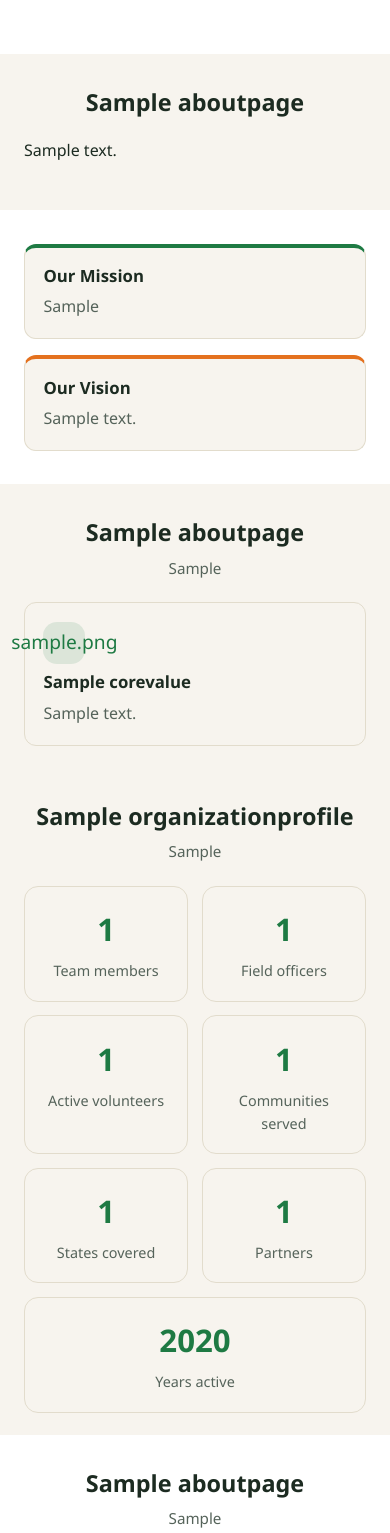
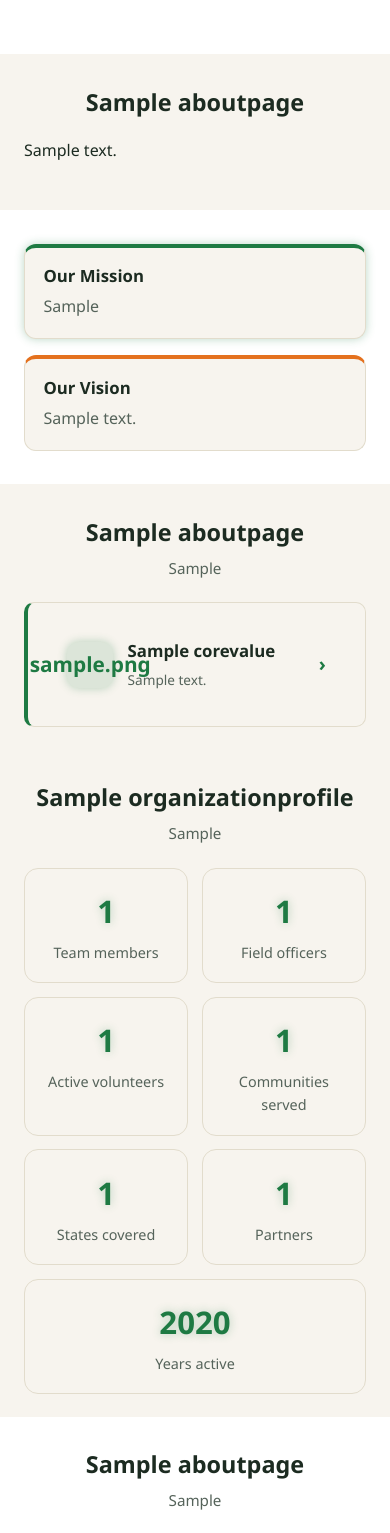
Before and after one commit to KENEDdan/SAFE_web, a Django app: page /about/ in a window 390 px wide. Shown: the part 717-2250 px from the top of the page. Run offline with Django 5.2, Linux system fonts and the light colour scheme; tables that the repository leaves empty hold one stand-in row (values such as "Sample post"); grey boxes marked "Sample" are stand-in pictures.

Commit message:
Consolidate nav into the hamburger drawer, add glow accents, expandable tiles
- Header now always shows the hamburger drawer (which already listed
  every page plus Staff Login/Console) instead of a separate desktop
  nav bar duplicating a subset of links.
- Core values (About) and programmes/themes (What We Do) render as
  expandable <details> tiles: title + short teaser always visible,
  full description revealed on click — works the same on touch and
  desktop.
- Added a green glow treatment (header border, primary/outline
  buttons, icon badges, feature cards, stat numbers, drawer link
  hover) using new --glow-green/--glow-green-soft tokens.

Co-Authored-By: Claude Sonnet 5 <noreply@anthropic.com>

```diff
--- a/static/css/main.css
+++ b/static/css/main.css
@@ -15,6 +15,8 @@
   --border: #E2DCCC;
   --danger: #C0392B;
   --shadow: 0 6px 20px rgba(20, 83, 45, 0.08);
+  --glow-green: 0 0 16px rgba(30, 122, 67, 0.45), 0 0 38px rgba(30, 122, 67, 0.2);
+  --glow-green-soft: 0 0 10px rgba(30, 122, 67, 0.3);
 }
 
 [data-theme="dark"] {
@@ -59,6 +61,7 @@ h1, h2, h3, h4 { line-height: 1.2; color: var(--text); }
   padding: clamp(0.55rem, 1.4vw + 0.35rem, 1rem) clamp(0.85rem, 3vw, 2.5rem);
   background: var(--bg);
   border-bottom: 3px solid var(--green);
+  box-shadow: 0 2px 20px rgba(30, 122, 67, 0.35);
   position: sticky;
   top: 0;
   z-index: 60;
@@ -77,15 +80,10 @@ h1, h2, h3, h4 { line-height: 1.2; color: var(--text); }
   white-space: nowrap; overflow: hidden; text-overflow: ellipsis;
 }
 
-.primary-nav { display: none; gap: 1.25rem; }
-.primary-nav a { color: var(--text); text-decoration: none; font-weight: 600; font-size: 0.92rem; }
-.primary-nav a:hover, .primary-nav a.active { color: var(--green); }
-@media (min-width: 1024px) { .primary-nav { display: flex; } .hamburger-btn { display: none; } }
-
 .nav-actions { display: flex; align-items: center; gap: clamp(0.35rem, 1vw, 0.85rem); flex: none; }
 
-/* Tablet & phone: the desktop nav is already hidden — keep the top bar to one
-   tidy row by trimming the wordmark tagline and the toggle labels. */
+/* The hamburger drawer is the only nav at every width — keep the top bar to
+   one tidy row by trimming the wordmark tagline on narrower screens. */
 @media (max-width: 1023px) {
   .brand-name .brand-tagline { display: none; }
 }
@@ -167,11 +165,13 @@ body { top: 0 !important; position: static !important; }
   transition: transform 0.12s ease, opacity 0.15s ease, box-shadow 0.15s ease;
 }
 .btn:hover { transform: translateY(-2px); }
-.btn-primary { background: var(--green); color: #fff; }
+.btn-primary { background: var(--green); color: #fff; box-shadow: var(--glow-green-soft); }
+.btn-primary:hover { box-shadow: var(--glow-green); }
 .btn-accent, .btn-donate { background: var(--orange); color: #fff; }
 .btn-secondary { background: var(--surface-2); color: var(--text); border: 1px solid var(--border); }
 .btn-danger { background: var(--danger); color: #fff; }
 .btn-outline { background: transparent; border: 1px solid var(--green); color: var(--green); }
+.btn-outline:hover { box-shadow: var(--glow-green-soft); }
 .btn-sm { padding: 0.4rem 1rem; font-size: 0.82rem; }
 .btn-block { display: block; width: 100%; }
 
@@ -226,22 +226,48 @@ main.page { min-height: 60vh; }
   border-radius: 14px;
   padding: 1.6rem;
 }
-.card-feature { border-top: 4px solid var(--green); }
+.card-feature { border-top: 4px solid var(--green); box-shadow: var(--glow-green-soft); }
 .card-accent { border-top: 4px solid var(--orange); }
 .card h3 { margin: 0 0 0.5rem; font-size: 1.15rem; }
 .card p { margin: 0; color: var(--muted-ink); }
 .card .icon-badge {
   width: 52px; height: 52px; border-radius: 14px; display: flex; align-items: center;
   justify-content: center; font-size: 1.5rem; background: rgba(30, 122, 67, 0.12);
-  color: var(--green); margin-bottom: 1rem;
+  color: var(--green); margin-bottom: 1rem; box-shadow: var(--glow-green-soft);
 }
+
+/* ---------- Expandable tiles (core values, programmes, themes) ---------- */
+.tile-grid { display: grid; gap: 1.1rem; grid-template-columns: repeat(auto-fit, minmax(min(280px, 100%), 1fr)); }
+.tile {
+  background: var(--surface); border: 1px solid var(--border); border-radius: 14px;
+  overflow: hidden; transition: box-shadow 0.2s ease, border-color 0.2s ease;
+}
+.tile[open], .tile:hover { border-color: var(--green); box-shadow: var(--glow-green-soft); }
+.tile-summary {
+  list-style: none; cursor: pointer; display: flex; align-items: center;
+  gap: 0.9rem; padding: 1.3rem 1.5rem; font-weight: 700; font-size: 1.05rem;
+}
+.tile-summary::-webkit-details-marker { display: none; }
+.tile-summary::marker { content: ""; }
+.tile-icon {
+  width: 46px; height: 46px; border-radius: 12px; display: flex; align-items: center;
+  justify-content: center; font-size: 1.3rem; background: rgba(30, 122, 67, 0.12);
+  color: var(--green); flex: none; box-shadow: var(--glow-green-soft);
+}
+.tile-heading { flex: 1 1 auto; min-width: 0; }
+.tile-teaser { display: block; font-weight: 400; font-size: 0.85rem; color: var(--muted-ink); margin-top: 0.25rem; }
+.tile-chevron { flex: none; font-size: 1.2rem; color: var(--green); transition: transform 0.2s ease; }
+.tile[open] .tile-chevron { transform: rotate(90deg); }
+.tile-body { padding: 0 1.5rem 1.4rem; color: var(--muted-ink); animation: tileReveal 0.2s ease; }
+.tile-body p { margin: 0; }
+@keyframes tileReveal { from { opacity: 0; transform: translateY(-6px); } to { opacity: 1; transform: translateY(0); } }
 
 .stat-grid { display: grid; grid-template-columns: repeat(auto-fit, minmax(min(150px, 100%), 1fr)); gap: 1.25rem; }
 .stat {
   text-align: center; padding: 1.75rem 1rem; border-radius: 14px;
   background: var(--surface); border: 1px solid var(--border);
 }
-.stat .value { font-size: clamp(1.8rem, 4vw, 2.6rem); font-weight: 800; color: var(--green); }
+.stat .value { font-size: clamp(1.8rem, 4vw, 2.6rem); font-weight: 800; color: var(--green); text-shadow: var(--glow-green-soft); }
 .stat .label { color: var(--muted-ink); font-size: 0.9rem; margin-top: 0.25rem; }
 
 /* ---------- Media / project cards ---------- */
@@ -279,7 +305,6 @@ main.page { min-height: 60vh; }
 @media (min-width: 860px) { .split { grid-template-columns: 1fr 1fr; } }
 .split img { border-radius: 16px; }
 
-.value-list { display: grid; gap: 1rem; grid-template-columns: repeat(auto-fit, minmax(min(260px, 100%), 1fr)); }
 
 /* ---------- Forms ---------- */
 .form-group { margin-bottom: 1.1rem; }
@@ -372,8 +397,8 @@ textarea.form-input { min-height: 90px; resize: vertical; }
   z-index: 100; padding: 2rem 1.5rem; overflow-y: auto; }
 .drawer.open { transform: translateX(0); }
 .drawer nav { display: flex; flex-direction: column; gap: 0.85rem; }
-.drawer nav a { color: var(--text); text-decoration: none; font-weight: 600; padding-bottom: 0.6rem; border-bottom: 1px solid var(--border); }
-.drawer nav a:hover { color: var(--green); }
+.drawer nav a { color: var(--text); text-decoration: none; font-weight: 600; padding-bottom: 0.6rem; border-bottom: 1px solid var(--border); transition: color 0.15s ease, text-shadow 0.15s ease; }
+.drawer nav a:hover { color: var(--green); text-shadow: var(--glow-green-soft); }
 .drawer-overlay { position: fixed; inset: 0; background: rgba(0,0,0,0.45); z-index: 90; display: none; }
 .drawer-overlay.open { display: block; }
 
@@ -423,7 +448,9 @@ hr.rule { border: none; border-top: 1px solid var(--border); margin: 2rem 0; }
 
   .grid { gap: 1rem; }
   .split { gap: 1.25rem; }
-  .value-list, .stat-grid { gap: 0.85rem; }
+  .tile-grid, .stat-grid { gap: 0.85rem; }
+  .tile-summary { padding: 1.1rem 1.25rem; }
+  .tile-body { padding: 0 1.25rem 1.1rem; }
 
   .card { padding: 1.15rem; border-radius: 12px; }
   .card .icon-badge { width: 42px; height: 42px; font-size: 1.2rem; margin-bottom: 0.55rem; }
--- a/templates/base.html
+++ b/templates/base.html
@@ -43,14 +43,6 @@
         <span class="brand-name"><span class="brand-abbr notranslate" translate="no">{{ site.organization_name }}</span><span class="brand-tagline">{{ site.organization_full_name }}</span></span>
       </a>
     </div>
-    <nav class="primary-nav">
-      <a href="{% url 'pages:about' %}">About</a>
-      <a href="{% url 'pages:what_we_do' %}">What We Do</a>
-      <a href="{% url 'content:project_list' %}">Projects</a>
-      <a href="{% url 'content:activity_list' %}">Activities</a>
-      <a href="{% url 'pages:impact' %}">Impact</a>
-      <a href="{% url 'newsfeed:post_list' %}">News</a>
-    </nav>
     <div class="nav-actions">
       <div class="lang-select" id="langSelect">
         <button class="lang-btn" id="langBtn" type="button" aria-haspopup="true" aria-expanded="false" aria-label="Select language">
--- a/templates/public/about.html
+++ b/templates/public/about.html
@@ -34,9 +34,16 @@
 <section class="section-alt section">
   <div class="container">
     <div class="section-head"><h2>{{ page.values_heading }}</h2><p>{{ page.values_intro }}</p></div>
-    <div class="value-list">
+    <div class="tile-grid">
       {% for v in values %}
-        <div class="card">{% if v.icon %}<div class="icon-badge">{{ v.icon }}</div>{% endif %}<h3>{{ v.title }}</h3><p>{{ v.description }}</p></div>
+        <details class="tile">
+          <summary class="tile-summary">
+            {% if v.icon %}<span class="tile-icon">{{ v.icon }}</span>{% endif %}
+            <span class="tile-heading">{{ v.title }}<span class="tile-teaser">{{ v.description|truncatechars:70 }}</span></span>
+            <span class="tile-chevron" aria-hidden="true">›</span>
+          </summary>
+          <div class="tile-body"><p>{{ v.description }}</p></div>
+        </details>
       {% endfor %}
     </div>
   </div>
```
Also changed, not shown: templates/public/what_we_do.html (+17 -8 lines).
